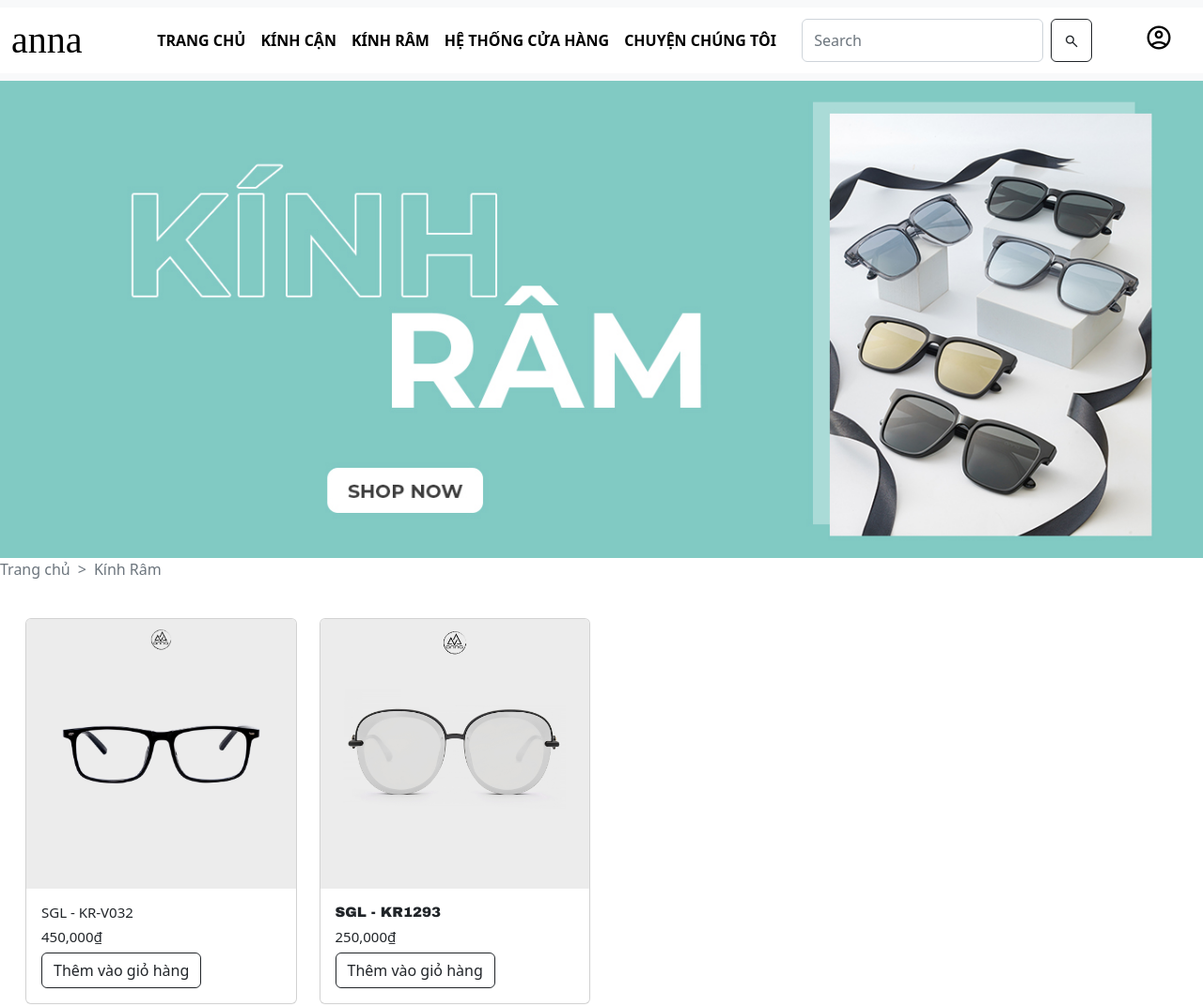
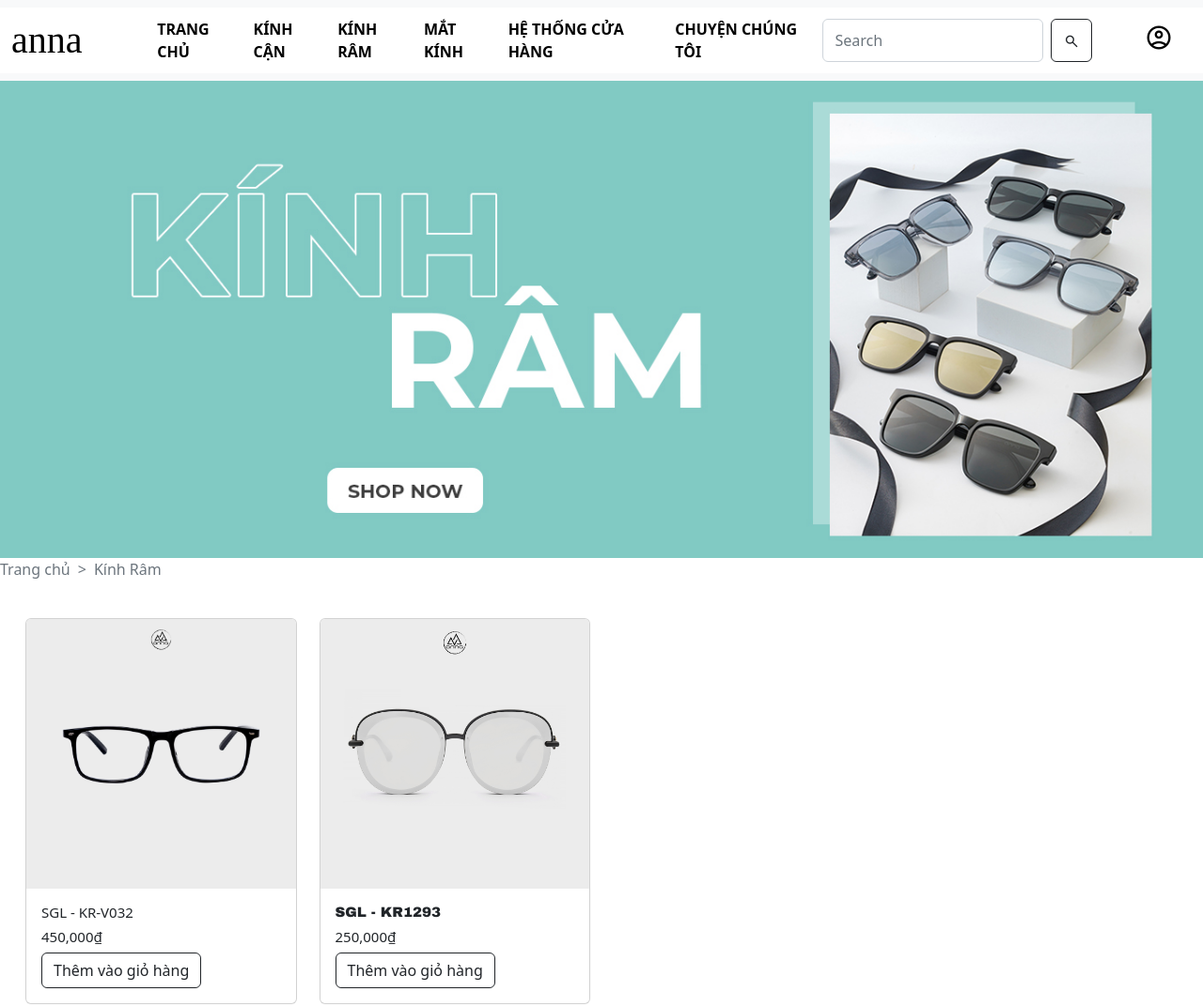
Before and after one commit to VuHoangDiep/WebBanKinh, a plain HTML site: page KinhRam/kinhram.html in a window 1280 px wide. Shown: the top 1072 px of the page at 94% size. Drawn offline with nearby package versions, Linux system fonts and the light colour scheme.

Commit message:
sửa lại header

```diff
--- a/KinhRam/kinhram.html
+++ b/KinhRam/kinhram.html
@@ -11,6 +11,8 @@
 </head>
 <body>
  <!--Header-->
+
+<!--Header-->
 
 <header>
     <nav class="navbar navbar-expand-lg bg-light">
@@ -29,6 +31,9 @@
               </li>
               <li class="nav-item ">
                 <a class="nav-link" href="\KinhRam\kinhram.html" style="color: black;font-weight: bold;">KÍNH RÂM</a>
+              </li>
+              <li class="nav-item ">
+                <a class="nav-link" href="\matkinh\matkinh.html" style="color: black;font-weight: bold;">MẮT KÍNH</a>
               </li>
               <li class="nav-item">
                 <a class="nav-link " href="\he thong cua hang\hethuongcuahang.html" style="color: black;font-weight: bold;">HỆ THỐNG CỬA HÀNG</a>
```
